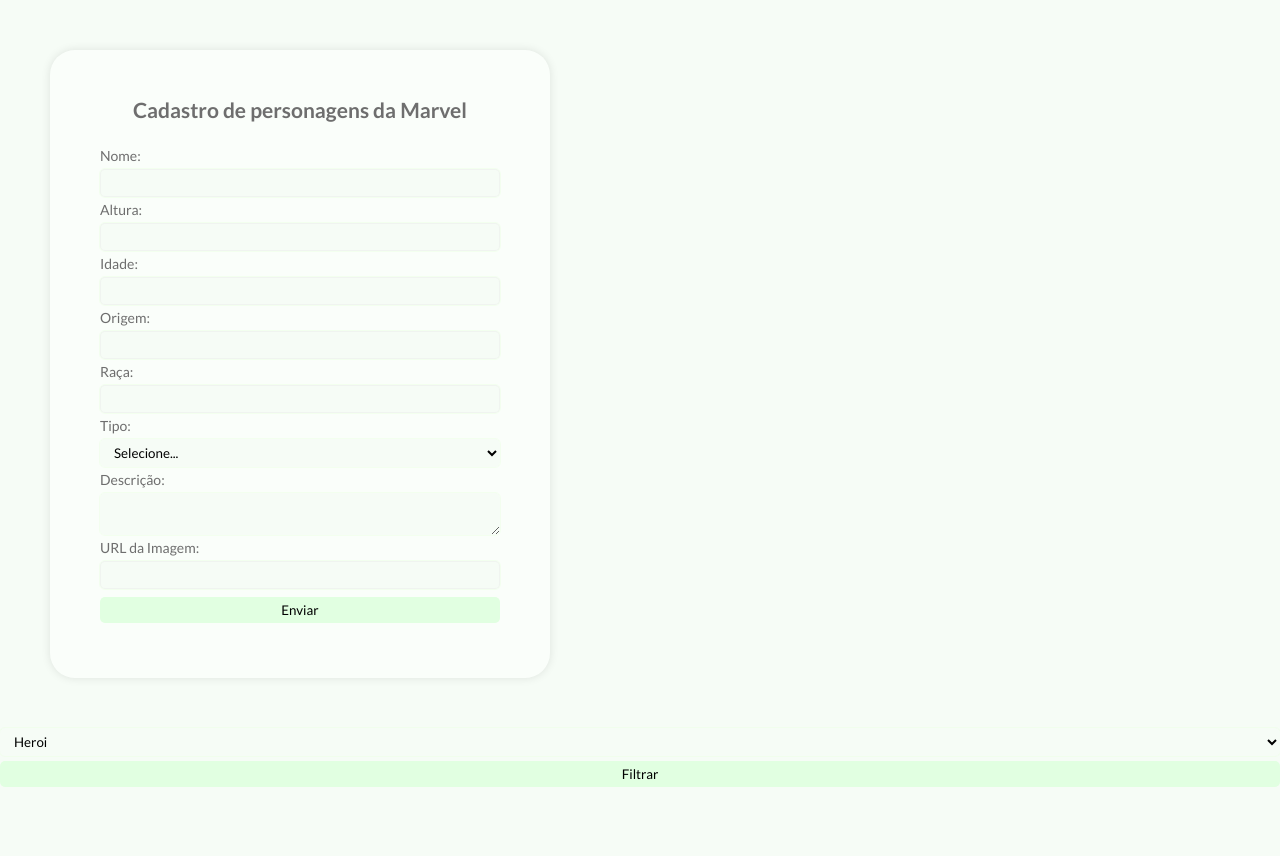
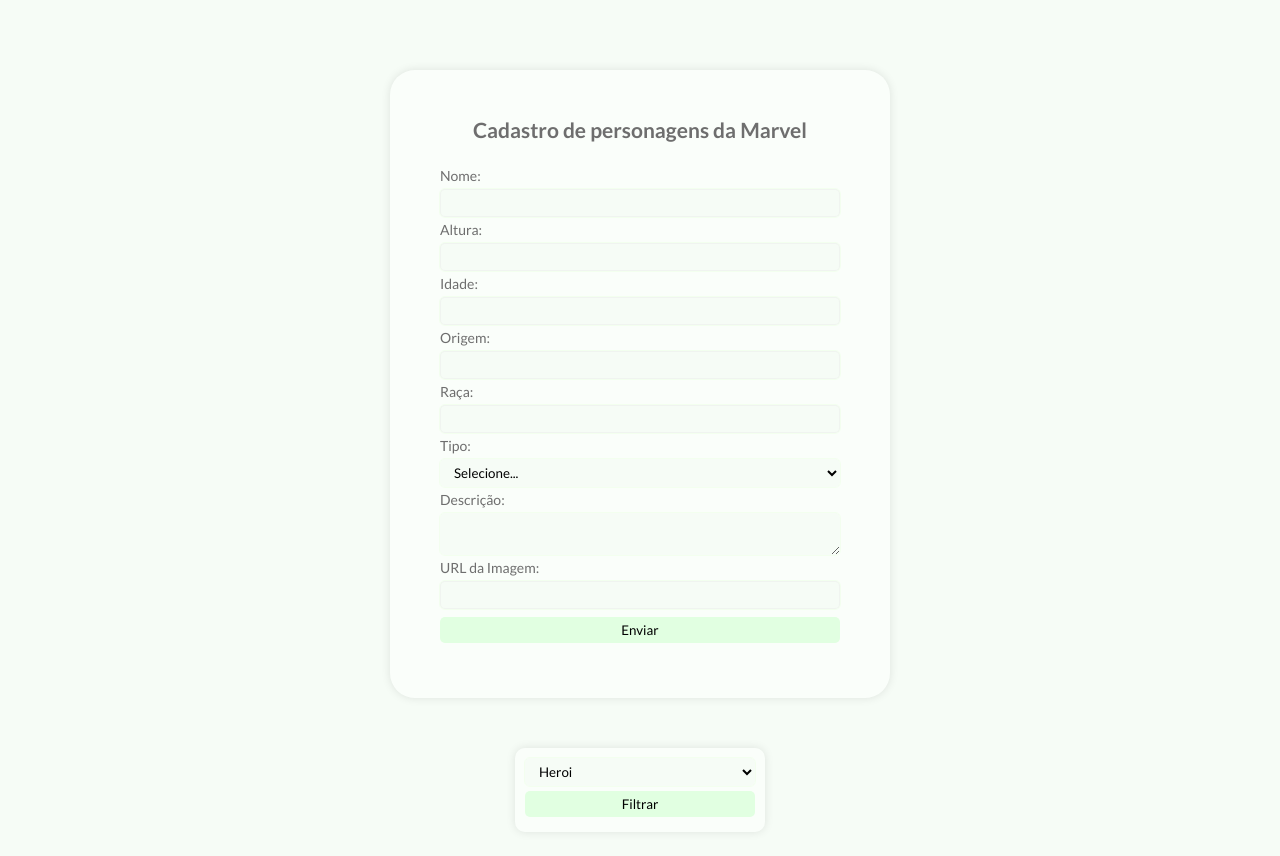
Before and after one commit to karinanuunes/personagens-marvel, a React (Create React App) app: page / in a window 1280 px wide. Shown: the top 856 px of the page. Before the commit the page ends 800 px from the top, so only its background shows below. Built offline with nearby package versions, Linux system fonts and the light colour scheme.

Commit message:
final ajust

```diff
--- a/src/components/Home/Home.js
+++ b/src/components/Home/Home.js
@@ -1,19 +1,9 @@
 import React, { useState } from "react";
-// import {
-//   Routes,
-//   Route,
-//   BrowserRouter,
-//   useNavigate,
-//   useLocation,
-// } from "react-router-dom";
 import Card from "../Card";
 import Form from "../Form";
-// import Filter from "../Filter/Filter";
 import "./home.css";
 
 function Home() {
-  let hero = true;
-
   const [personagens, setPersonagens] = useState([]);
   const [listaFiltro, setListaFiltro] = useState([]);
 
@@ -51,8 +41,22 @@
   };
 
   return (
-    <div className="">
+    <div className="App">
       <Form onSubmit={handleFormSubmit} />
+      <div className="filtro">
+        <select
+          onChange={(e) => {
+            setTipoValue(e.target.value);
+            console.log(tipoValue);
+            setPersonagens(listaFiltro);
+          }}
+        >
+          <option value="heroi">Heroi</option>
+          <option value="vilao">Vilao</option>
+          <option value="todos">Todos</option>
+        </select>
+        <button onClick={() => filterTipe(tipoValue)}>Filtrar</button>
+      </div>
       <div className="cards">
         {personagens.map((personagem, index) => (
           <Card
@@ -70,94 +74,11 @@
             // onDetail={verDetalhes}
             detail="Ver detalhes"
             onDelete={() => {
-              onDelete(index);
+              onDelete(personagem.nome);
             }}
             delete="Deletar"
           />
         ))}
-
-        {/* <Filter onChangeOption={() => filterTipe} /> */}
-
-        <div>
-          <select
-            onChange={(e) => {
-              setTipoValue(e.target.value);
-              console.log(tipoValue);
-              setPersonagens(listaFiltro);
-            }}
-          >
-            <option value="heroi">Heroi</option>
-            <option value="vilao">Vilao</option>
-            <option value="todos">Todos</option>
-          </select>
-          <button onClick={() => filterTipe(tipoValue)}>Filtrar</button>
-        </div>
-
-        <div className="">
-          {personagens.map((personagem) => (
-            <Card
-              name="Homem Aranha"
-              src="https://cdn.awsli.com.br/600x700/1610/1610163/produto/177684974/poster-o-espetacular-homem-aranha-2-g-ebc6cbb4.jpg"
-              alt="Homem Aranha"
-              height={1.8}
-              age={15}
-              origin="Estados Unidos"
-              race="Humano"
-              type={hero ? "Herói" : "Vilão"}
-              description="É homem e aranha"
-              // onDetail={verDetalhes}
-              detail="Ver detalhes"
-              onDelete={() => onDelete(personagem.nome)}
-              delete="Deletar"
-            />
-          ))}
-
-          {/* <Card
-        name="Homem Aranha"
-        src="https://cdn.awsli.com.br/600x700/1610/1610163/produto/177684974/poster-o-espetacular-homem-aranha-2-g-ebc6cbb4.jpg"
-        alt="Homem Aranha"
-        height={1.8}
-        age={15}
-        origin="Estados Unidos"
-        race="Humano"
-        type={hero ? "Herói" : "Vilão"}
-        description="É homem e aranha"
-        // onDetail={verDetalhes}
-        detail="Ver detalhes"
-        // onDelete={onDelete}
-        delete="Deletar"
-      />
-      <Card
-        name="Capitão América"
-        src="https://i.pinimg.com/564x/91/00/7d/91007d0fe4e7ba58b213051e539dc70c.jpg"
-        alt="Capitão América"
-        height={1.9}
-        age={38}
-        origin="Estados Unidos"
-        race="Humano"
-        type={hero ? "Herói" : "Vilão"}
-        description="Velho descongelado"
-        // onDetail={verDetalhes}
-        detail="Ver detalhes"
-        // onDelete={onDelete}
-        delete="Deletar"
-      />
-      <Card
-        name="Homem de Ferro"
-        src="https://i.pinimg.com/564x/52/08/ac/5208ac301eb3fb378dc6b69a5e94c6ec.jpg"
-        alt="Homem de Ferro"
-        height={1.85}
-        age={53}
-        origin="Estados Unidos"
-        race="Humano"
-        type={hero ? "Herói" : "Vilão"}
-        description="Velho rico"
-        // onDetail={verDetalhes}
-        detail="Ver detalhes"
-        // onDelete={onDelete}
-        delete="Deletar"
-      /> */}
-        </div>
       </div>
     </div>
   );
```
Also changed, not shown: src/components/Card/index.js (+0 -26 lines), src/components/Filter/Filter.js (deleted, +0 -21 lines).
